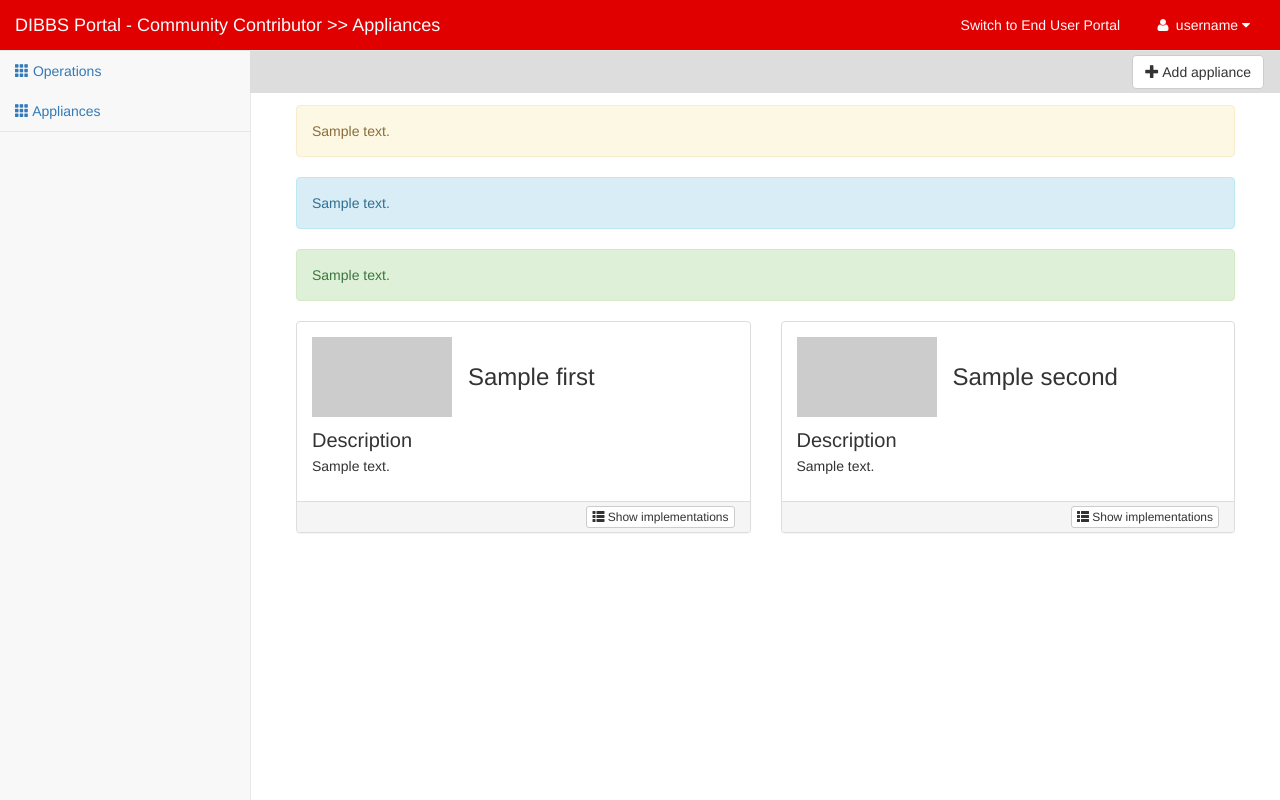
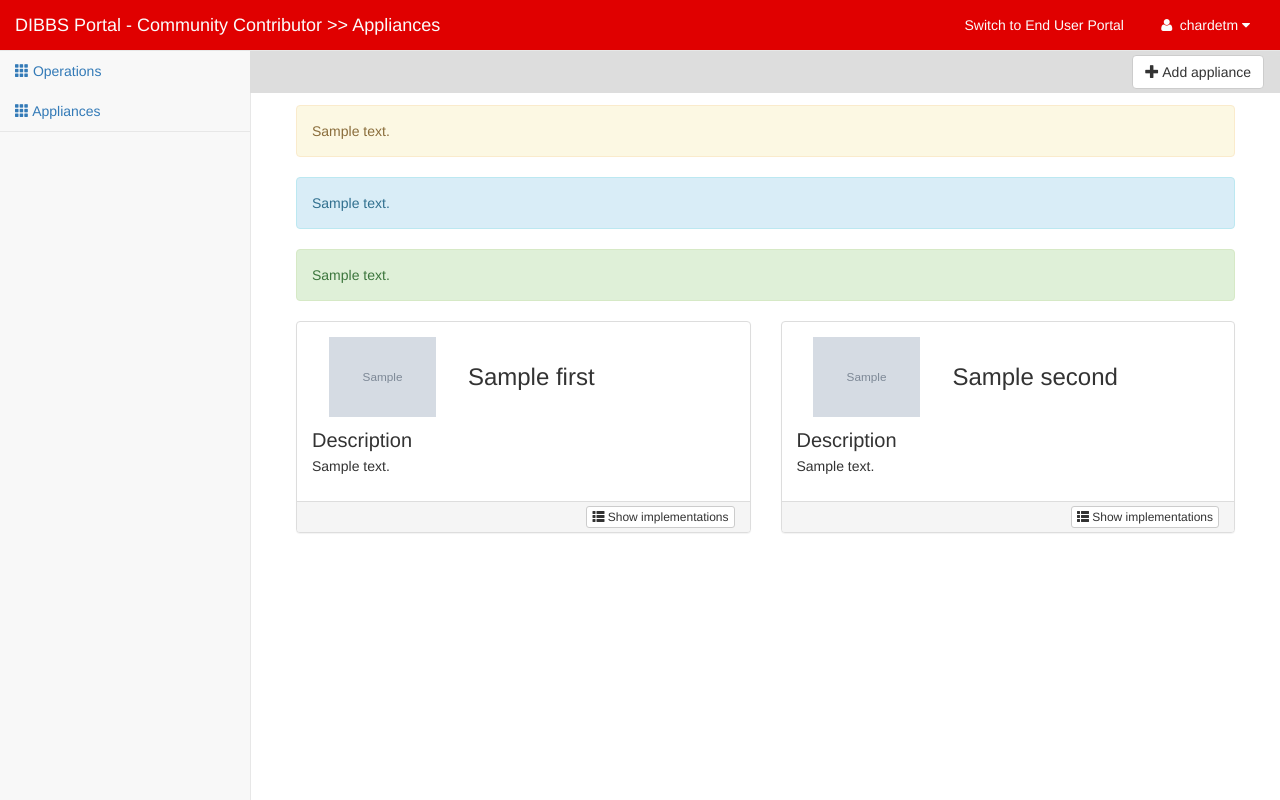
Before and after one commit to DIBBS-project/architecture_portal, a Django app: template contributor_app/templates/appliances.html in a window 1280 px wide. Run offline with Django 3.2, Linux system fonts and the light colour scheme; the template is opened without the code that fills it: most values are stand-ins (such as "Sample title", 1, 10 or a date in 2020); grey boxes marked "Sample" are stand-in pictures; some libraries are stand-ins or nearby versions.

Commit message:
Finished handling logos in the interface, logos not required in the forms,

```diff
--- a/common_app/templates/base.html
+++ b/common_app/templates/base.html
@@ -64,7 +64,7 @@
             </li>
             <li class="dropdown">
                 <a class="dropdown-toggle" data-toggle="dropdown" href="#">
-                    <i class="fa fa-user fa-fw"></i> username <i class="fa fa-caret-down"></i>
+                    <i class="fa fa-user fa-fw"></i> chardetm <i class="fa fa-caret-down"></i>
                 </a>
                 <ul class="dropdown-menu dropdown-user">
                     <li><a href="#"><i class="fa fa-user fa-fw"></i> User Profile</a>
--- a/contributor_app/templates/appliance_form.html
+++ b/contributor_app/templates/appliance_form.html
@@ -11,7 +11,7 @@
         </div>
         <div class="form-group">
             <label for="logo_url">Logo URL:</label>
-            <input type="text" class="form-control" id="logo_url" name="logo_url" required>
+            <input type="text" class="form-control" id="logo_url" name="logo_url">
         </div>
         <div class="form-group">
             <label for="description">Description (optional):</label>
--- a/contributor_app/templates/appliance_implementation_form.html
+++ b/contributor_app/templates/appliance_implementation_form.html
@@ -29,7 +29,7 @@
         </div>
         <div class="form-group">
             <label for="logo_url">Logo URL:</label>
-            <input type="text" class="form-control" id="logo_url" name="logo_url" required>
+            <input type="text" class="form-control" id="logo_url" name="logo_url">
         </div>
         <div class="form-group">
             <label for="image_name">Image name:</label>
--- a/contributor_app/templates/appliances.html
+++ b/contributor_app/templates/appliances.html
@@ -1,6 +1,24 @@
 {% extends "base_contributor.html" %}
 
 {% block navbar_title %}{{ block.super }} >> Appliances{% endblock %}
+
+{% block additional_head %}
+    {{ block.super }}
+    <style type="text/css">
+    {% for pair in appliances_pairs %}
+        {% for impl in pair.first.implementations %}
+            .impl_{{ impl.name }} {
+                background-image: url("{{ impl.logo_url }}")
+            }
+        {% endfor %}
+        {% for impl in pair.second.implementations %}
+            .impl_{{ impl.name }} {
+                background-image: url("{{ impl.logo_url }}")
+            }
+        {% endfor %}
+    {% endfor %}
+    </style>
+{% endblock %}
 
 {% block toolbar %}
     <div class="btn-toolbar portal-toolbar" role="toolbar" aria-label="...">
@@ -20,7 +38,7 @@
             <div class="panel panel-default portal-panel">
                 <div class="panel-body">
                     <div class="portal-panel-header">
-                        <div class="portal-panel-image portal-image-placeholder"></div>
+                        <div class="portal-panel-image portal-image" style='background-image: url("{{ pair.first.logo_url }}")'></div>
                         <div class="portal-panel-header-text">
                             <h2>{{ pair.first.name }}</h2>
                             <!-- <p>Appliance</p> -->
@@ -34,7 +52,7 @@
                 <div class="panel-footer clearfix">
                     <div class="btn-group pull-right">
                         <button type="button" class="btn btn-default btn-xs" data-toggle="popover" data-placement="auto right" data-html="true" title='Implementations<div class="btn-group pull-right"><a href="{% url 'contributor_appliance_implementation_form' %}?default_appliance={{ pair.first.name }}" class="btn btn-default btn-xs"><i class="glyphicon glyphicon-plus"></i> Add</a>'
-                            data-content='{% for impl in pair.first.implementations %}<a href="{% url 'contributor_appliance_implementation_detail' appliance_impl_name=impl.name %}"><div class="portal-popover-image portal-image-placeholder"></div> {{ impl.name }}</a>{% endfor %}'>
+                            data-content='{% for impl in pair.first.implementations %}<a href="{% url 'contributor_appliance_implementation_detail' appliance_impl_name=impl.name %}"><div class="portal-popover-image portal-image impl_{{ impl.name }}"></div> {{ impl.name }}</a>{% endfor %}'>
                             <i class="glyphicon glyphicon-th-list"></i> Show implementations
                         </button>
                     </div>
@@ -47,7 +65,7 @@
             <div class="panel panel-default portal-panel">
                 <div class="panel-body">
                     <div class="portal-panel-header">
-                        <div class="portal-panel-image portal-image-placeholder"></div>
+                        <div class="portal-panel-image portal-image" style='background-image: url("{{ pair.second.logo_url }}")'></div>
                         <div class="portal-panel-header-text">
                             <h2>{{ pair.second.name }}</h2>
                             <!-- <p>Appliance</p> -->
@@ -58,10 +76,11 @@
                         <p>{% if pair.second.description %}{{ pair.second.description }}{% else %}No description provided.{% endif %}</p>
                     </div>
                 </div>
+
                 <div class="panel-footer clearfix">
                     <div class="btn-group pull-right">
                         <button type="button" class="btn btn-default btn-xs" data-toggle="popover" data-placement="auto right" data-html="true" title='Implementations<div class="btn-group pull-right"><a href="{% url 'contributor_appliance_implementation_form' %}?default_appliance={{ pair.second.name }}" class="btn btn-default btn-xs"><i class="glyphicon glyphicon-plus"></i> Add</a>'
-                            data-content='{% for impl in pair.second.implementations %}<a href="{% url 'contributor_appliance_implementation_detail' appliance_impl_name=impl.name %}"><div class="portal-popover-image portal-image-placeholder"></div> {{ impl.name }}</a>{% endfor %}'>
+                            data-content='{% for impl in pair.second.implementations %}<a href="{% url 'contributor_appliance_implementation_detail' appliance_impl_name=impl.name %}"><div class="portal-popover-image portal-image impl_{{ impl.name }}"></div> {{ impl.name }}</a>{% endfor %}'>
                             <i class="glyphicon glyphicon-th-list"></i> Show implementations
                         </button>
                     </div>
--- a/contributor_app/templates/operation_form.html
+++ b/contributor_app/templates/operation_form.html
@@ -11,7 +11,7 @@
         </div>
         <div class="form-group">
             <label for="logo_url">Logo URL:</label>
-            <input type="text" class="form-control" id="logo_url" name="logo_url" required>
+            <input type="text" class="form-control" id="logo_url" name="logo_url">
         </div>
         <div class="form-group">
             <label for="description">Description (optional):</label>
@@ -19,11 +19,11 @@
         </div>
         <div class="form-group">
             <label for="string_parameters">String parameters (JSON unordered list):</label>
-            <textarea class="form-control" rows="5" cols="50" id="string_parameters" name="string_parameters"></textarea>
+            <textarea class="form-control" rows="5" cols="50" id="string_parameters" name="string_parameters" placeholder='[ "param1", "param2" ]'></textarea>
         </div>
         <div class="form-group">
             <label for="file_parameters">File parameters (JSON unordered list):</label>
-            <textarea class="form-control" rows="5" cols="50" id="file_parameters" name="file_parameters"></textarea>
+            <textarea class="form-control" rows="5" cols="50" id="file_parameters" name="file_parameters" placeholder='[ "file1", "file2" ]'></textarea>
         </div>
         <div class="form-group">
             <label for="appliance">Appliance:</label>
--- a/contributor_app/views.py
+++ b/contributor_app/views.py
@@ -141,10 +141,12 @@ def appliance_post(request):
     from ar_client.configure import configure_auth_basic
 
     name = request.POST.get('name')
+    logo_url = request.POST.get('logo_url')
     description = request.POST.get('description')
 
     request_data = {
         "name": name,
+        "logo_url": logo_url,
         "description": description,
     }
 
@@ -177,12 +179,14 @@ def appliance_implementation_post(request):
     from ar_client.configure import configure_auth_basic
 
     name = request.POST.get('name')
+    logo_url = request.POST.get('logo_url')
     image_name = request.POST.get('image_name')
     site = request.POST.get('site')
     appliance = request.POST.get('appliance')
 
     request_data = {
         "name": name,
+        "logo_url": logo_url,
         "image_name": image_name,
         "site": site,
         "appliance": appliance,
@@ -218,6 +222,7 @@ def operation_detail(request, operation_id):
 
     operation = {
         "name": operation_def.name,
+        "logo_url": operation_def.logo_url,
         "id": operation_def.id,
         "appliance": operation_impl.appliance,
         "description": operation_def.description,
--- a/enduser_app/templates/base_enduser.html
+++ b/enduser_app/templates/base_enduser.html
@@ -18,5 +18,5 @@
     <a href="{% url 'enduser_operations' %}"><i class="glyphicon glyphicon-th"></i> Operations</a>
     <a href="{% url 'enduser_instances' %}"><i class="glyphicon glyphicon-th"></i> Instances</a>
     <a href="{% url 'enduser_executions' %}"><i class="glyphicon glyphicon-th-list"></i> Operations Dashboard</a>
-    <a href="{% url "enduser_clusters" %}"><i class="glyphicon glyphicon-th"></i> Appliances Dashboard</a>
+    <a href="{% url "enduser_clusters" %}"><i class="glyphicon glyphicon-th-list"></i> Appliances Dashboard</a>
 {% endblock %}
--- a/enduser_app/templates/instance_form.html
+++ b/enduser_app/templates/instance_form.html
@@ -19,11 +19,11 @@
         </div>
         <div class="form-group">
             <label for="parameters">Parameters (JSON dictionary):</label>
-            <textarea class="form-control" rows="5" cols="50" id="parameters" name="parameters" required></textarea>
+            <textarea class="form-control" rows="5" cols="50" id="parameters" name="parameters" placeholder='{ "param1": "value", "param2": "value" }' required></textarea>
         </div>
         <div class="form-group">
             <label for="files">Files (JSON dictionary):</label>
-            <textarea class="form-control" rows="5" cols="50" id="files" name="files" required></textarea>
+            <textarea class="form-control" rows="5" cols="50" id="files" name="files" placeholder='{ "file1": "path", "file2": "path" }' required></textarea>
         </div>
         <button type="submit" class="btn btn-default">Submit</button>
     </form>
--- a/enduser_app/templates/instances.html
+++ b/enduser_app/templates/instances.html
@@ -28,7 +28,7 @@
                     <div class="panel panel-default portal-panel">
                         <div class="panel-body">
                             <div class="portal-panel-header">
-                                <div class="portal-panel-image portal-image-placeholder"></div>
+                                <div class="portal-panel-image portal-image" style='background-image: url("{{ operations_pair.first.logo_url }}")'></div>
                                 <div class="portal-panel-header-text">
                                     <h2>{{ operations_pair.first.name }}</h2>
 
@@ -73,7 +73,7 @@
                     <div class="panel panel-default portal-panel">
                         <div class="panel-body">
                             <div class="portal-panel-header">
-                                <div class="portal-panel-image portal-image-placeholder"></div>
+                                <div class="portal-panel-image portal-image" style='background-image: url("{{ operations_pair.second.logo_url }}")'></div>
                                 <div class="portal-panel-header-text">
                                     <h2>{{ operations_pair.second.name }}</h2>
 
--- a/enduser_app/templates/operations_enduser.html
+++ b/enduser_app/templates/operations_enduser.html
@@ -9,7 +9,7 @@
             <div class="panel panel-default portal-panel">
                 <div class="panel-body">
                     <div class="portal-panel-header">
-                        <div class="portal-panel-image portal-image-placeholder"></div>
+                        <div class="portal-panel-image portal-image" style='background-image: url("{{ pair.first.logo_url }}")'></div>
                         <div class="portal-panel-header-text">
                             <h2>{{ pair.first.name }}</h2>
                             <p>
@@ -58,7 +58,7 @@
             <div class="panel panel-default portal-panel">
                 <div class="panel-body">
                     <div class="portal-panel-header">
-                        <div class="portal-panel-image portal-image-placeholder"></div>
+                        <div class="portal-panel-image portal-image" style='background-image: url("{{ pair.second.logo_url }}")'></div>
                         <div class="portal-panel-header-text">
                             <h2>{{ pair.second.name }}</h2>
                             <p>
--- a/enduser_app/views.py
+++ b/enduser_app/views.py
@@ -59,6 +59,7 @@
     for instance in instances_list:
         process = ProcessDefinitionsApi().processdefs_id_get(instance.process_definition_id)
         instance.process = process
+        instance.logo_url = process.logo_url
         instance.parameters = make_keyval_pairs(json.loads(instance.parameters))
         instance.files = make_keyval_pairs(json.loads(instance.files))
 
@@ -82,6 +83,7 @@
         if instance.process_definition_id == operation_id:
             process = ProcessDefinitionsApi().processdefs_id_get(instance.process_definition_id)
             instance.process = process
+            instance.logo_url = process.logo_url
             instance.parameters = make_keyval_pairs(json.loads(instance.parameters))
             instance.files = make_keyval_pairs(json.loads(instance.files))
             instances_list_operation.append(instance)
```
